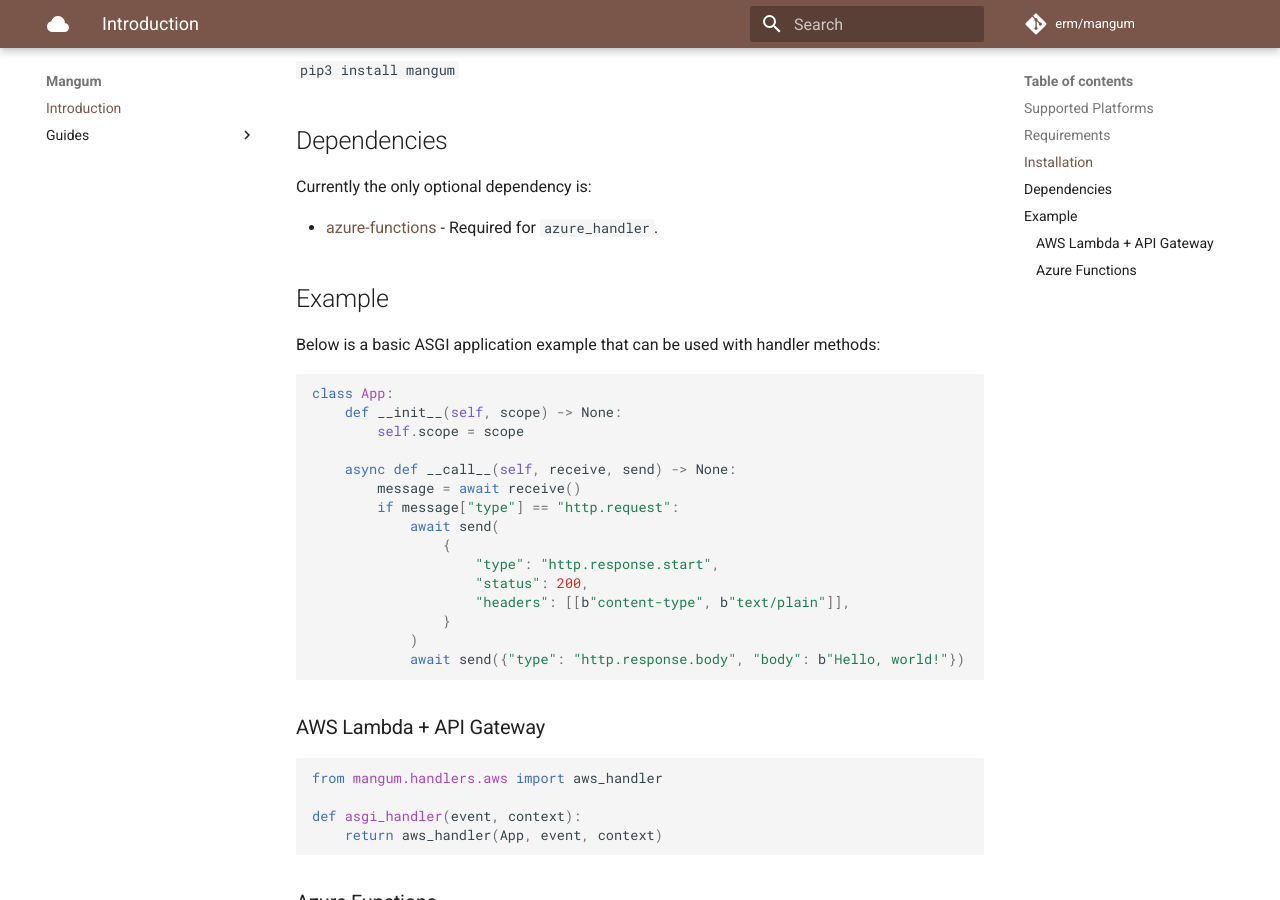
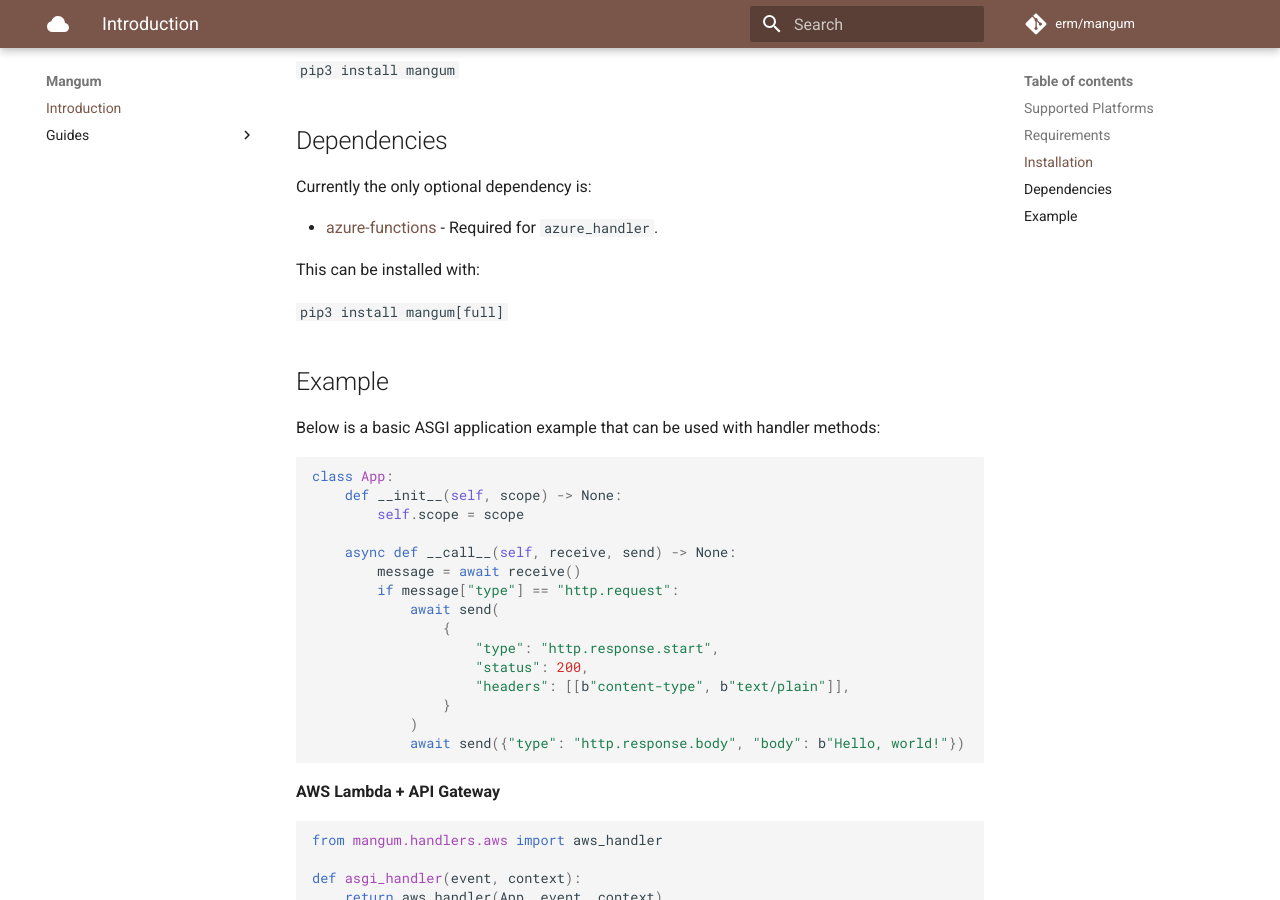
Before and after one commit to Kludex/mangum, an MkDocs documentation site: the page built from docs/index.md, in a window 1280 px wide and 900 px high, scrolled down 591 px. Built offline with MkDocs 1.6.1 and Material for MkDocs 9.7.7, drawn with Linux system fonts in a browser that asks for light colours; comment, search, counter and statistics services are not loaded.

Commit message:
Update docs index

````diff
--- a/docs/index.md
+++ b/docs/index.md
@@ -9,6 +9,7 @@
 
 
 Mangum is a library for using [ASGI](https://asgi.readthedocs.io/en/latest/) applications with FaaS platforms.
+
 
 **Important**: This project is under active development and in an experimental/unstable state.
 
@@ -30,6 +31,10 @@
 Currently the only optional dependency is:
 
 - [azure-functions](https://github.com/Azure/azure-functions-python-library) - Required for `azure_handler`.
+
+This can be installed with:
+
+```pip3 install mangum[full]```
 
 ## Example
 
@@ -53,7 +58,7 @@
             await send({"type": "http.response.body", "body": b"Hello, world!"})
 ```
 
-### AWS Lambda + API Gateway
+**AWS Lambda + API Gateway**
 
 ```python
 from mangum.handlers.aws import aws_handler
@@ -62,11 +67,12 @@
     return aws_handler(App, event, context)
 ```
 
-### Azure Functions
+**Azure Functions**
 
 ```python
 from mangum.handlers.azure import azure_handler
 
 def asgi_handler(req):
     return azure_handler(App, req)
+
 ```
````
